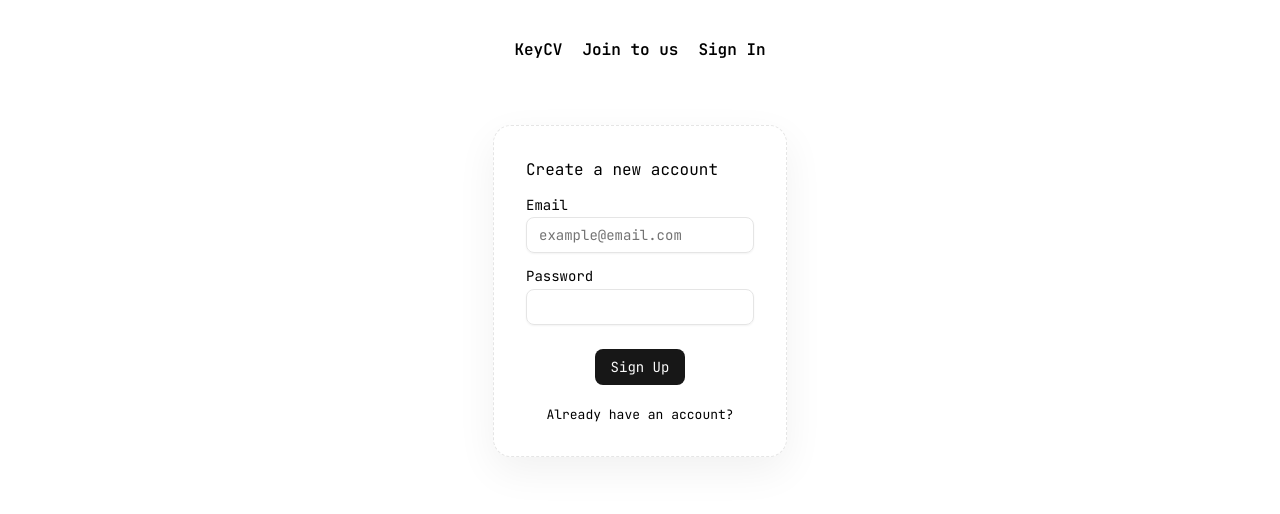
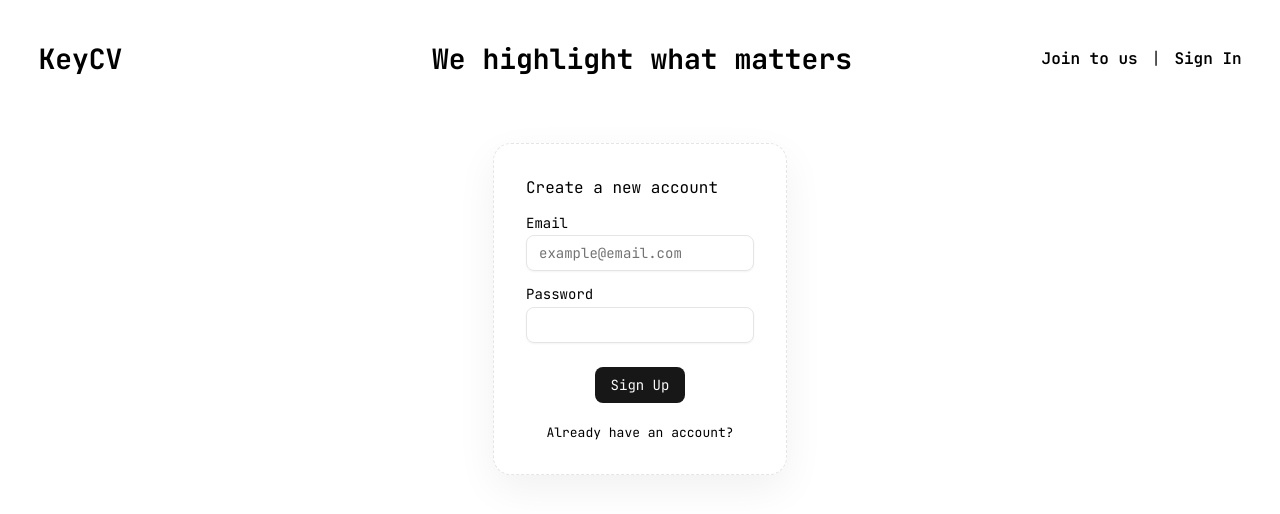
Before and after one commit to fac-32/KeyCV-Interface, a React (Vite) app: page /KeyCV-Interface/create-user in a window 1280 px wide. Shown: the top 514 px of the page. Built offline with nearby package versions, Linux system fonts and the light colour scheme; no server answers.

Commit message:
fix: navbar fixed

```diff
--- a/src/App.css
+++ b/src/App.css
@@ -13,8 +13,9 @@
 
 .app-nav {
   display: flex;
-  justify-content: center;
-  gap: 1.25rem;
+  align-items: center;
+  justify-content: space-between;
+  gap: 1rem;
   flex-wrap: wrap;
   font-weight: 600;
 }
@@ -23,7 +24,38 @@
   text-decoration: none;
 }
 
+.app-nav__brand a {
+  font-size: 1.75rem;
+  font-weight: 800;
+}
+
+.app-nav__center {
+  font-size: 1.75rem;
+  font-weight: 800;
+  margin-left: 120px;
+}
+
+.app-nav__actions {
+  display: inline-flex;
+  align-items: center;
+  gap: 0.75rem;
+  font-size: 1rem;
+}
+
+.app-nav__divider {
+  opacity: 0.7;
+  padding: 0 0.1rem;
+}
+
 .app-main {
   display: flex;
   justify-content: center;
 }
+
+@media (max-width: 768px) {
+  .app-nav__center {
+    margin-left: 0;
+    font-size: 1.25rem;
+    font-weight: 600;
+  }
+}
--- a/src/App.tsx
+++ b/src/App.tsx
@@ -8,9 +8,17 @@ function App() {
   return (
     <div className="app-shell">
       <nav className="app-nav">
-        <Link to="/">KeyCV</Link>
-        <Link to="/create-user">Join to us</Link>
-        <Link to="/login-user">Sign In</Link>
+        <div className="app-nav__brand">
+          <Link to="/">KeyCV</Link>
+        </div>
+        <div className="app-nav__center"> We highlight what matters</div>
+        <div className="app-nav__actions">
+          <Link to="/create-user">Join to us</Link>
+          <span className="app-nav__divider" aria-hidden="true">
+            |
+          </span>
+          <Link to="/login-user">Sign In</Link>
+        </div>
       </nav>
       <main className="app-main">
         <Routes>
```
